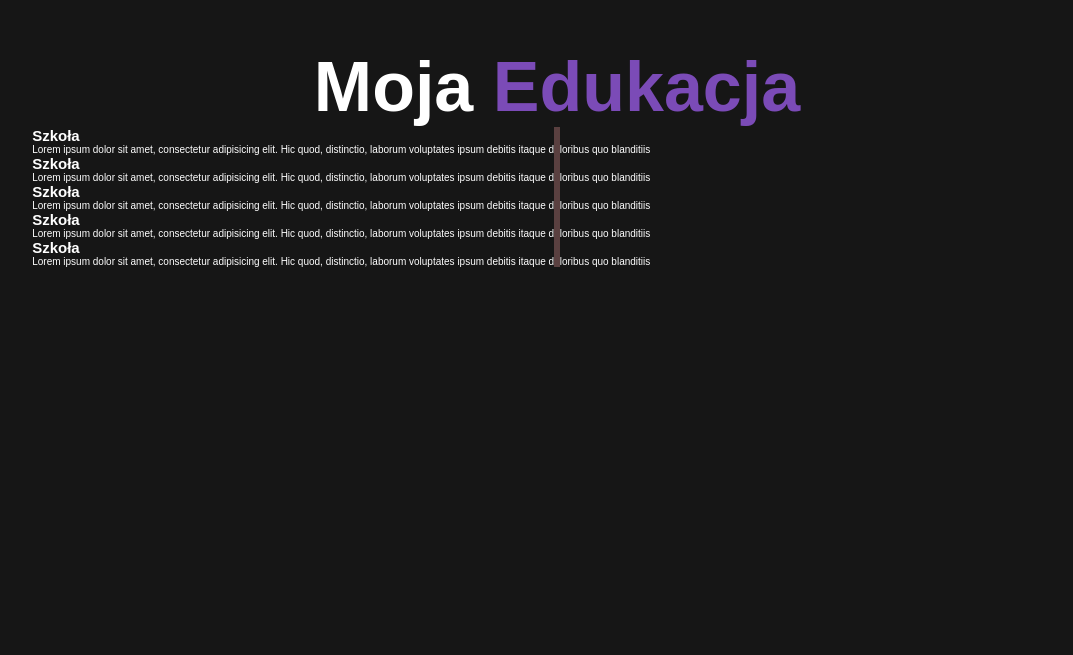
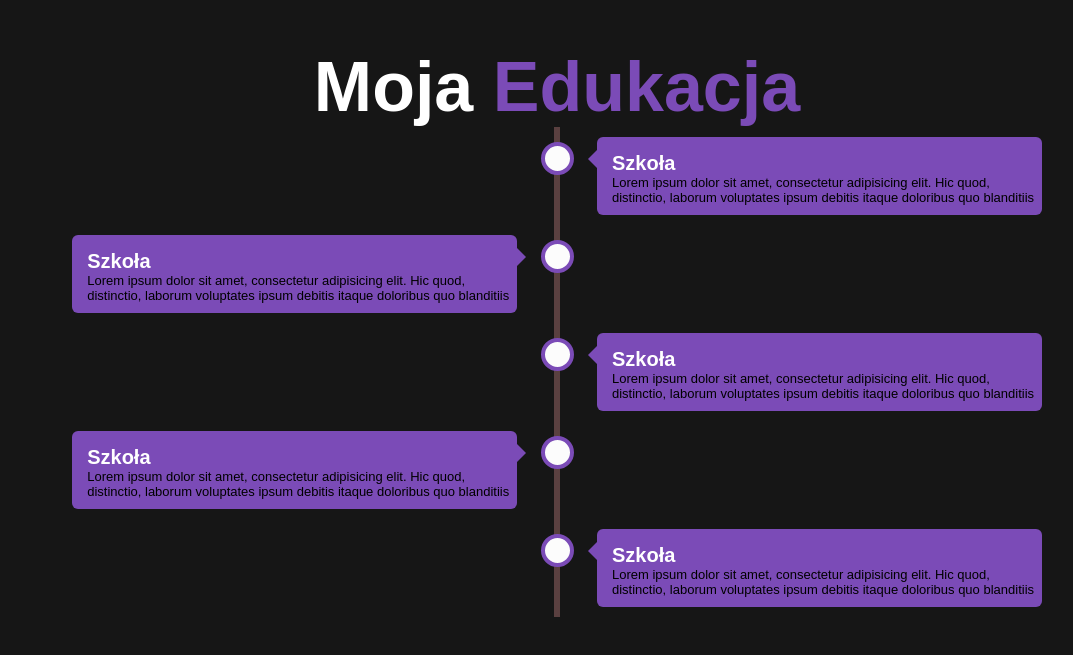
Before and after one commit to DawidGarncarek/Portfolio-Website, a plain HTML site: page index.html in a window 1280 px wide. Shown: the part 2408-3063 px from the top of the page, without its empty margins (83-1156 px from the left). Drawn offline with Linux system fonts and the light colour scheme.

Commit message:
Poprawki sekcji edukacja

```diff
--- a/index.html
+++ b/index.html
@@ -153,49 +153,59 @@
         <section class="education" id="education">
             <h2 class="heading">Moja <span>Edukacja</span></h2>
             <div class="timeline">
-                <div class="containter right">
-                    <div class="tag">
-                        <h2>Szkoła</h2>
-                    </div>
-                    <div class="decs">
-                        <p>Lorem ipsum dolor sit amet, consectetur adipisicing elit. Hic quod, distinctio,
+                <div class="container right">
+                    <div class="content">
+                        <div class="tag">
+                            <h2>Szkoła</h2>
+                        </div>
+                        <div class="decs">
+                            <p>Lorem ipsum dolor sit amet, consectetur adipisicing elit. Hic quod, distinctio,
                             laborum voluptates ipsum debitis itaque doloribus quo blanditiis</p>
+                        </div>
                     </div>
                 </div>
-                <div class="containter left">
-                    <div class="tag">
-                        <h2>Szkoła</h2>
-                    </div>
-                    <div class="decs">
-                        <p>Lorem ipsum dolor sit amet, consectetur adipisicing elit. Hic quod, distinctio,
+                <div class="container left">
+                    <div class="content">
+                        <div class="tag">
+                            <h2>Szkoła</h2>
+                        </div>
+                        <div class="decs">
+                            <p>Lorem ipsum dolor sit amet, consectetur adipisicing elit. Hic quod, distinctio,
                             laborum voluptates ipsum debitis itaque doloribus quo blanditiis</p>
+                        </div>
                     </div>
                 </div>
-                <div class="containter right">
-                    <div class="tag">
-                        <h2>Szkoła</h2>
-                    </div>
-                    <div class="decs">
-                        <p>Lorem ipsum dolor sit amet, consectetur adipisicing elit. Hic quod, distinctio,
+                <div class="container right">
+                    <div class="content">
+                        <div class="tag">
+                            <h2>Szkoła</h2>
+                        </div>
+                        <div class="decs">
+                            <p>Lorem ipsum dolor sit amet, consectetur adipisicing elit. Hic quod, distinctio,
                             laborum voluptates ipsum debitis itaque doloribus quo blanditiis</p>
+                        </div>
                     </div>
                 </div>
-                <div class="containter left">
-                    <div class="tag">
-                        <h2>Szkoła</h2>
-                    </div>
-                    <div class="decs">
-                        <p>Lorem ipsum dolor sit amet, consectetur adipisicing elit. Hic quod, distinctio,
+                <div class="container left">
+                    <div class="content">
+                        <div class="tag">
+                            <h2>Szkoła</h2>
+                        </div>
+                        <div class="decs">
+                            <p>Lorem ipsum dolor sit amet, consectetur adipisicing elit. Hic quod, distinctio,
                             laborum voluptates ipsum debitis itaque doloribus quo blanditiis</p>
+                        </div>
                     </div>
                 </div>
-                <div class="containter right">
-                    <div class="tag">
-                        <h2>Szkoła</h2>
-                    </div>
-                    <div class="decs">
-                        <p>Lorem ipsum dolor sit amet, consectetur adipisicing elit. Hic quod, distinctio,
+                <div class="container right">
+                    <div class="content">
+                        <div class="tag">
+                            <h2>Szkoła</h2>
+                        </div>
+                        <div class="decs">
+                            <p>Lorem ipsum dolor sit amet, consectetur adipisicing elit. Hic quod, distinctio,
                             laborum voluptates ipsum debitis itaque doloribus quo blanditiis</p>
+                        </div>
                     </div>
                 </div>
             </div>
--- a/style.css
+++ b/style.css
@@ -466,3 +466,124 @@ span {
     margin-left: -3px;
     z-index: -2px;
 }
+
+.education .container {
+    padding: 10px 40px;
+    position: relative;
+    background-color: inherit;
+    width: 50%;
+}
+
+.education .container::after{
+    content: '';
+    position: absolute;
+    width: 25px;
+    height: 25px;
+    line-height: 25px;
+    right: -17px;
+    background-color: rgb(252,252,252);
+    border: 4px solid var(--main-color);
+    top:15px;
+    border-radius: 50%;
+    z-index:100;
+    font-size: 1.89rem;
+    text-align:center;
+    font-weight:600;
+    font-family: 'Poppins', sans-serif;
+    color: rgb(90,64,64);
+}
+
+.education .left{
+    left:0;
+}
+
+.education .right{
+    left:50%;
+}
+
+.education .left::before{
+    content: '';
+    height: 0;
+    position: absolute;
+    top: 22px;
+    width: 0;
+    z-index: 1;
+    right: 31px;
+    border: medium solid var(--main-color);
+    border-width: 10px 0 10px 10px;
+    border-color: transparent transparent transparent var(--main-color);
+}
+
+.education .right::before{
+    content: '';
+    height: 0;
+    position: absolute;
+    top: 22px;
+    width: 0;
+    z-index: 1;
+    left: 31px;
+    border: medium solid var(--main-color);
+    border-width: 10px 10px 10px 0;
+    border-color: transparent var(--main-color) transparent transparent ;
+}
+
+.education .right::after{
+    left: -16px;
+}
+
+.education .content{
+    background-color: var(--main-color);
+    position: relative;
+    border-radius:6px;
+}
+
+.education .content .tag{
+    font-size: 1.5rem;
+    padding-top: 1.5rem;
+    padding-left: 1.5rem;
+}
+
+.education .content .decs{
+    margin-left: 1.5rem;
+    padding-bottom: 1rem;
+}
+
+.education .content .tag h2{
+    font-size: 2rem;
+    font-weight: 600;
+}
+
+.education .content .decs p{
+    font-size: 1.3rem;
+    font-weight: 500;
+    color:black;
+}
+
+@media screen and (max-width:600px) {
+    .education .timelime {
+        margin-top: 2rem;
+    }
+    .education .timeline::after{
+        left: 31px;
+    }
+    .education .container{
+        width:100%;
+        padding-left: 8rem;
+        padding-right: 2rem;
+    }
+    .education .container::before{
+        left: 61px;
+        border: medium solid var(--main-color);
+        border-width: 10px 10px 10px 0;
+        border-color:transparent var(--main-color) transparent transparent;
+    }
+    .education .left::after{
+        left:15px;
+    }
+    .education .right::after{
+        left:15px;
+    }
+    .education .right {
+        left: 0%;
+    }
+}
```
